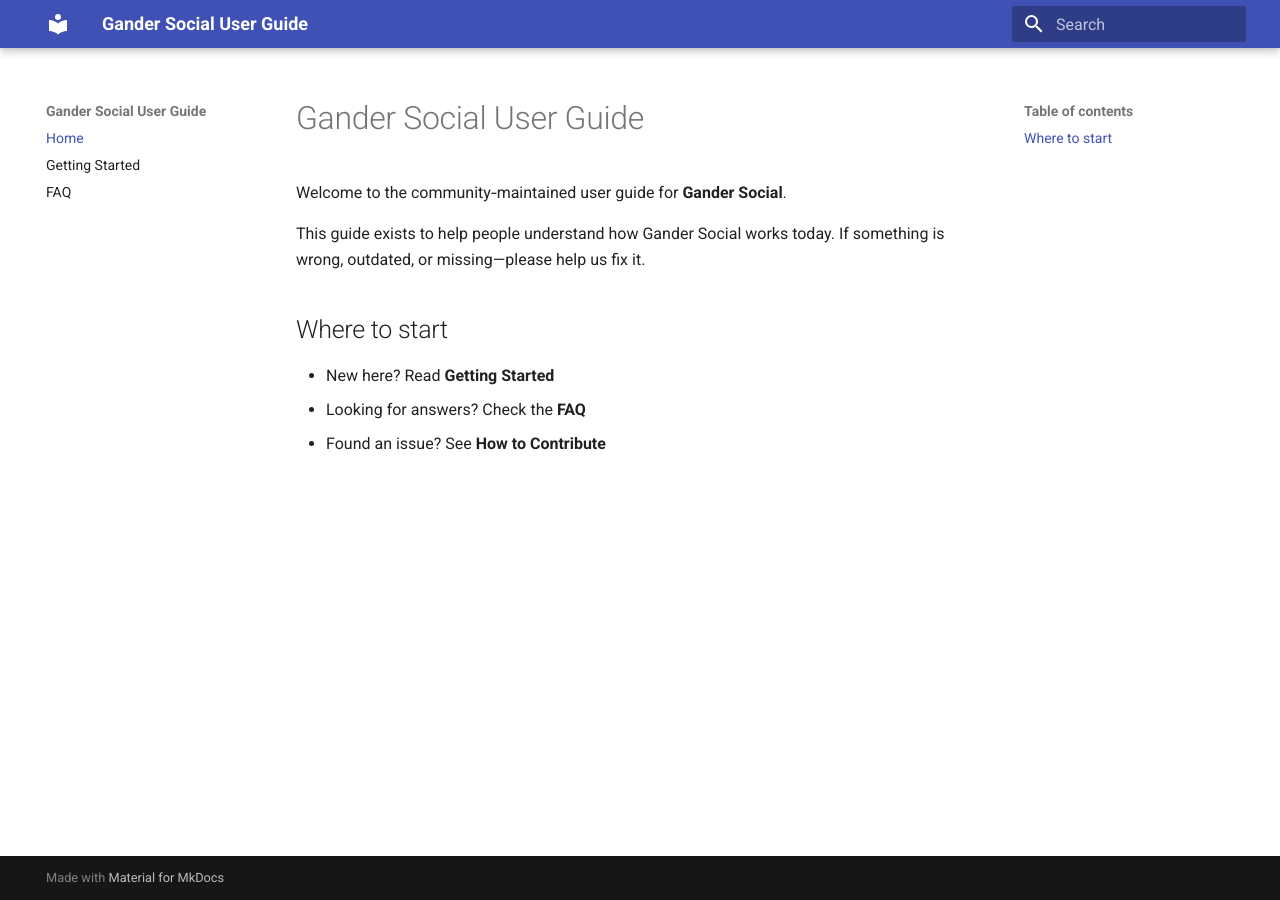
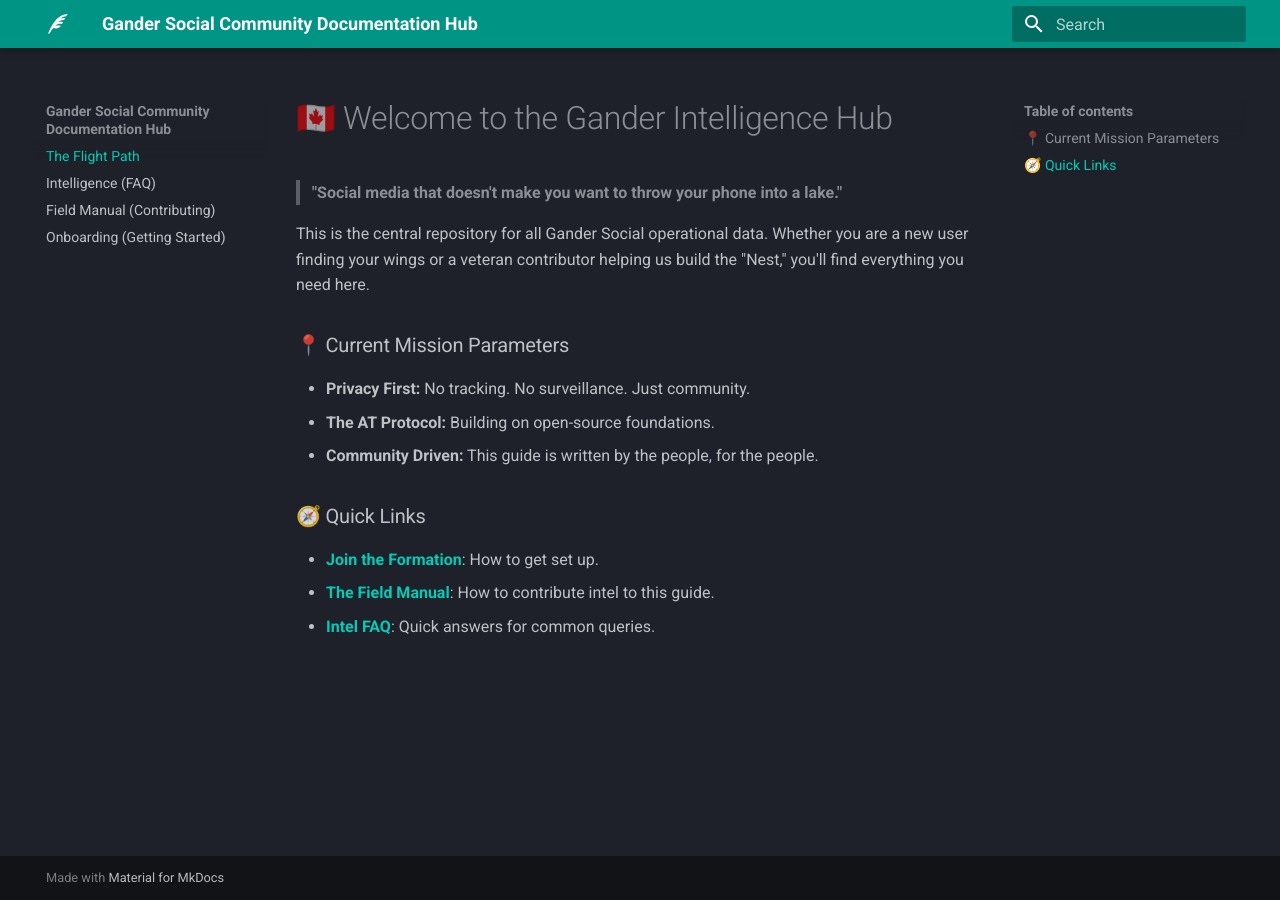
Before and after one commit to jasonbutt/gander-social-docs, an MkDocs documentation site: the page built from docs/index.md, in a window 1280 px wide. Built offline with MkDocs 1.6.1 and Material for MkDocs 9.7.7, drawn with Linux system fonts in a browser that asks for light colours.

Commit message:
branding and theme integration

```diff
--- a/docs/index.md
+++ b/docs/index.md
@@ -1,11 +1,17 @@
-# Gander Social User Guide
+# 🇨🇦 Welcome to the Gander Intelligence Hub
 
-Welcome to the community‑maintained user guide for **Gander Social**.
+> **"Social media that doesn't make you want to throw your phone into a lake."**
 
-This guide exists to help people understand how Gander Social works today.
-If something is wrong, outdated, or missing—please help us fix it.
+This is the central repository for all Gander Social operational data. Whether you are a new user finding your wings or a veteran contributor helping us build the "Nest," you'll find everything you need here.
 
-## Where to start
-- New here? Read **Getting Started**
-- Looking for answers? Check the **FAQ**
-- Found an issue? See **How to Contribute**
+### 📍 Current Mission Parameters
+
+- **Privacy First:** No tracking. No surveillance. Just community.
+- **The AT Protocol:** Building on open-source foundations.
+- **Community Driven:** This guide is written by the people, for the people.
+
+### 🧭 Quick Links
+
+- [**Join the Formation**](getting-started.md): How to get set up.
+- [**The Field Manual**](contributing.md): How to contribute intel to this guide.
+- [**Intel FAQ**](faq.md): Quick answers for common queries.
--- a/mkdocs.yml
+++ b/mkdocs.yml
@@ -1,9 +1,19 @@
-site_name: Gander Social User Guide
-
+site_name: Gander Social Community Documentation Hub
 theme:
   name: material
+  palette:
+    # Gander's Slate and Teal palette
+    - scheme: slate
+      primary: teal
+      accent: deep orange
+  icon:
+    logo: material/feather # A nod to the Gander theme
+  features:
+    - navigation.sections
+    - navigation.expand
 
 nav:
-  - Home: index.md
-  - Getting Started: getting-started.md
-  - FAQ: faq.md
+  - The Flight Path: index.md
+  - Intelligence (FAQ): faq.md
+  - Field Manual (Contributing): contributing.md
+  - Onboarding (Getting Started): getting-started.md
```
Also changed, not shown: contributing.md (+10 -24 lines).
